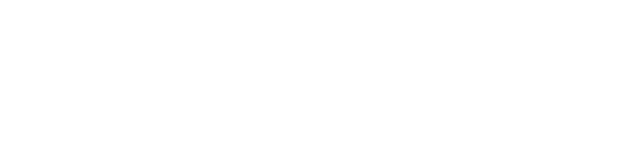
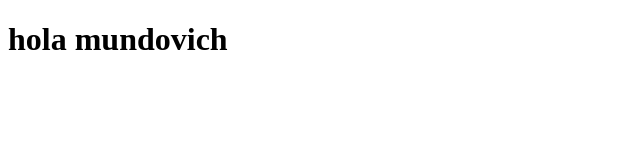
Before and after one commit to mmatias024/mmatias024.github.io, a plain HTML site: page index.html in a window 1280 px wide. Shown: the whole page, without its empty margins (0-640 px from the left). Drawn offline with Linux system fonts and the light colour scheme.

Commit message:
tercer commit

```diff
--- a/index.html
+++ b/index.html
@@ -7,6 +7,9 @@
     <title>Document</title>
 </head>
 <body>
+    <h1>
+        hola mundovich
+    </h1>
 
 </body>
 </html>
```
Also changed, not shown: index.css (added), index.js (added).
